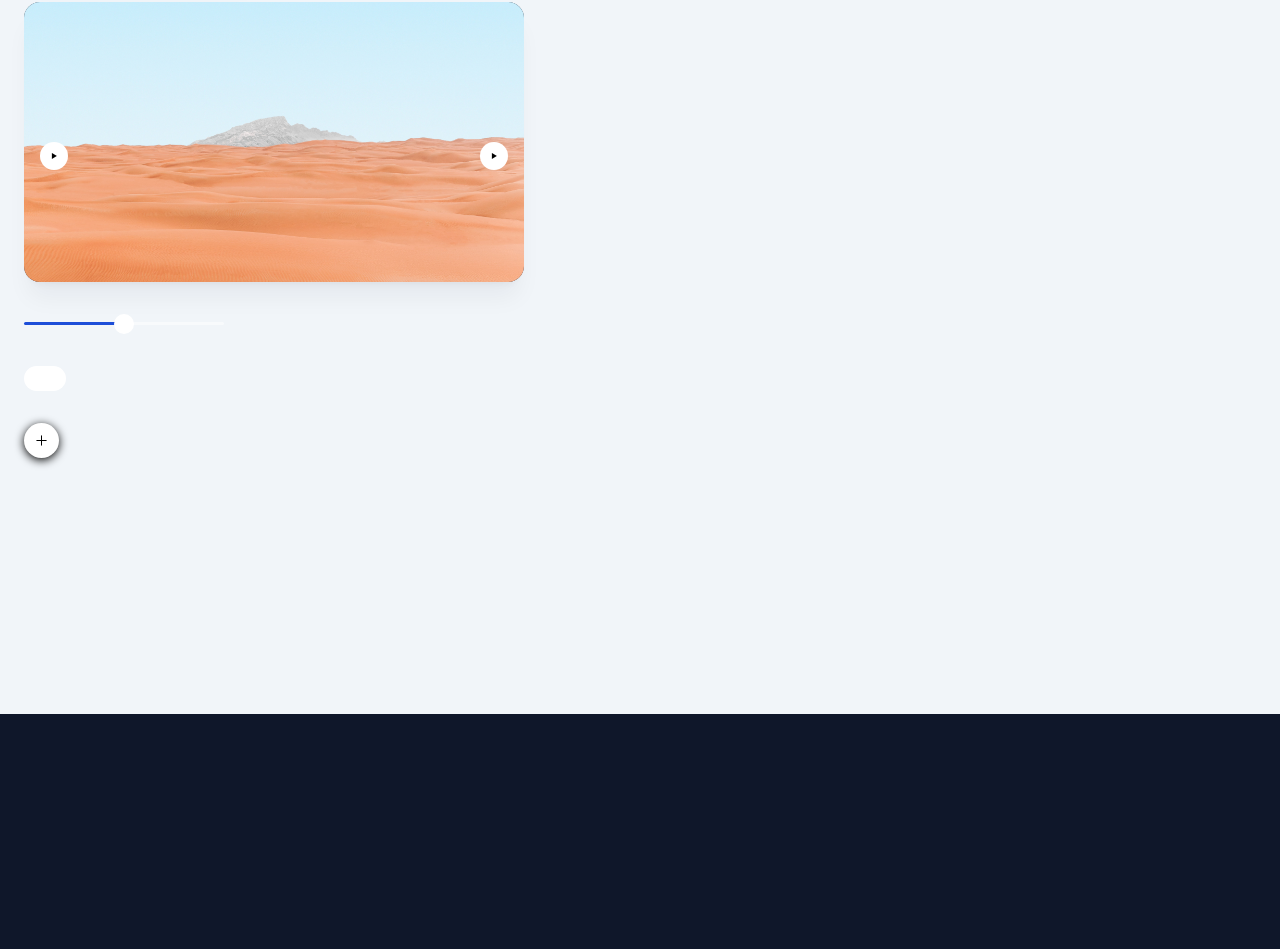
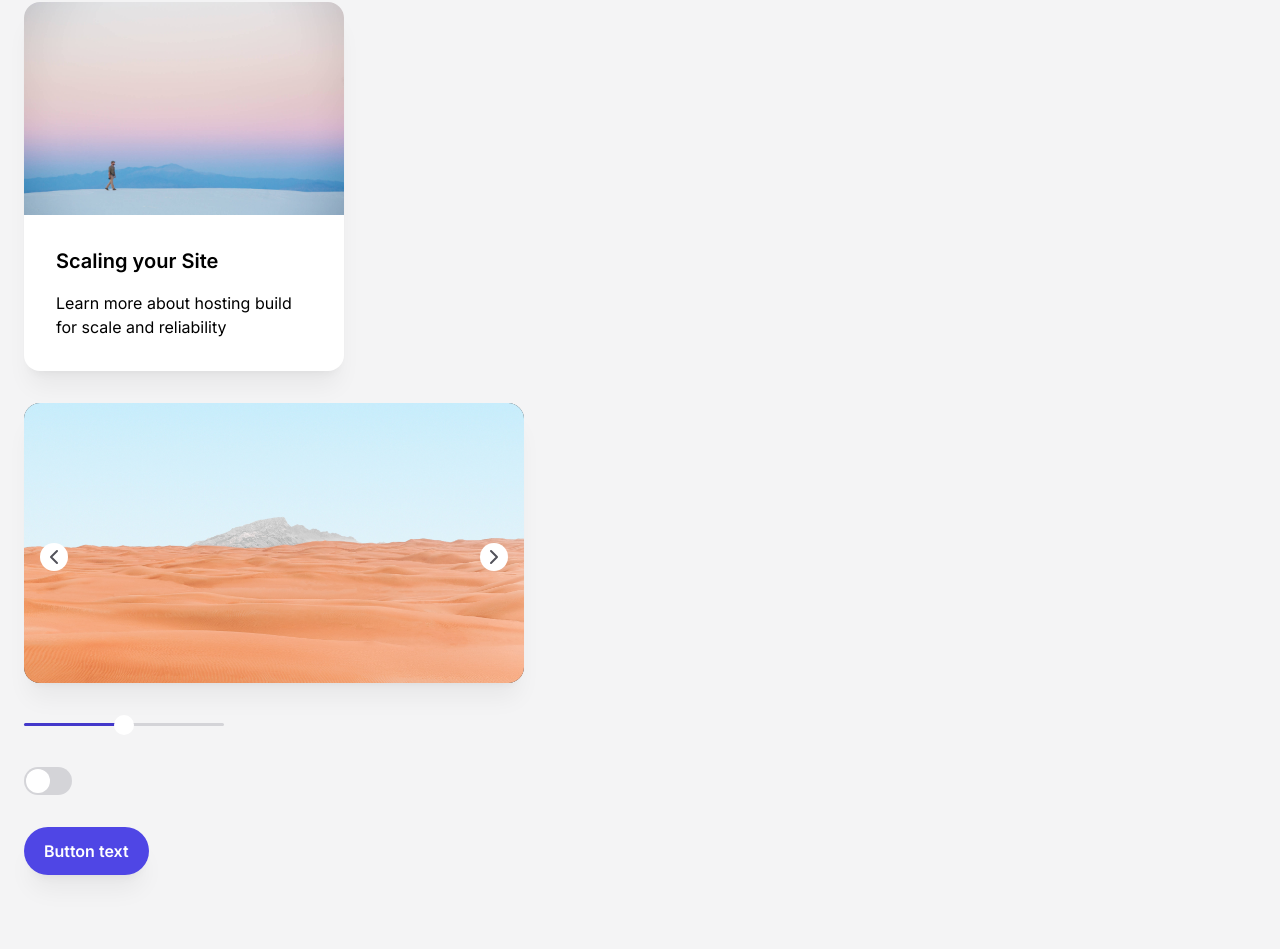
Before and after one commit to JulianFurchert/freelance-website, a Next.js app: page / in a window 1280 px wide. Shown: the part 3932-4881 px from the top of the page. Built offline with nearby package versions, Linux system fonts and the light colour scheme; a web font is replaced by a local one.

Commit message:
update design system section

```diff
--- a/package.json
+++ b/package.json
@@ -29,6 +29,7 @@
     "next": "13.2.4",
     "react": "18.2.0",
     "react-dom": "18.2.0",
+    "react-feather": "^2.0.10",
     "three": "^0.150.1",
     "typescript": "4.9.5"
   },
--- a/src/composites/SystemSection.tsx
+++ b/src/composites/SystemSection.tsx
@@ -9,7 +9,7 @@ import { LoaderDemo } from '@/demo-components/LoaderDemo'
 import { RadioGroupDemo } from '@/demo-components/RadioGroupDemo'
 import { SliderDemo } from '@/demo-components/SliderDemo'
 import { SwitchDemo } from '@/demo-components/SwitchDemo'
-import { TooltipDemo } from '@/demo-components/TooltipDemo'
+import { ButtonDemo } from '@/demo-components/ButtonDemo'
 
 export const SystemSection: React.FC = () => {
   return (
@@ -43,7 +43,7 @@ export const SystemSection: React.FC = () => {
             <SwitchDemo />
           </div>
           <div className='my-8'>
-            <TooltipDemo />
+            <ButtonDemo />
           </div>
         </div>
       </Container>
--- a/src/demo-components/AccordionDemo.tsx
+++ b/src/demo-components/AccordionDemo.tsx
@@ -1,7 +1,7 @@
 import React from 'react';
 import classNames from 'classnames';
 import * as Accordion from '@radix-ui/react-accordion';
-import { ChevronDownIcon } from '@radix-ui/react-icons';
+import { ChevronDown } from 'react-feather';
 
 export const AccordionDemo = () => (
   <Accordion.Root
@@ -59,7 +59,7 @@ const AccordionTrigger = React.forwardRef<AccordionTriggerRef, Accordion.Accordi
       ref={forwardedRef}
     >
       {children}
-      <ChevronDownIcon
+      <ChevronDown
         className="ease-[cubic-bezier(0.87,_0,_0.13,_1)] transition-transform duration-300 group-data-[state=open]:rotate-180"
         aria-hidden
       />
--- a/src/demo-components/ButtonDemo.tsx
+++ b/src/demo-components/ButtonDemo.tsx
@@ -1,7 +1,10 @@
 import React from 'react';
 
-export const CardDemo = () => (
-  <div>
-
-  </div>
+export const ButtonDemo = () => (
+  <button
+    type="button"
+    className="rounded-full shadow-xl shadow-black/5 bg-primary-600 py-3 px-5 text-base font-semibold text-white shadow-sm hover:bg-indigo-500 focus-visible:outline focus-visible:outline-2 focus-visible:outline-offset-2 focus-visible:outline-indigo-600"
+  >
+    Button text
+  </button>
 );
--- a/src/demo-components/CardDemo.tsx
+++ b/src/demo-components/CardDemo.tsx
@@ -1,7 +1,18 @@
 import React from 'react';
+import Image from 'next/image'
+
+export const images = [
+  "/images/gallery-image-2.jpg",
+  "/images/gallery-image-3.jpg",
+  "/images/gallery-image-4.jpg"
+];
 
 export const CardDemo = () => (
-  <div>
-
+  <div className='bg-white w-[320px] rounded-2xl shadow-xl shadow-black/5 overflow-hidden'>
+    <Image src={images[1]} alt="Picture of the author" width={320} height={220} />
+    <div className='p-8 flex flex-col gap-4'>
+      <h3 className='text-xl font-semibold'>Scaling your Site</h3>
+      <p className='text-base'>Learn more about hosting build for scale and reliability</p>
+    </div>
   </div>
 );
--- a/src/demo-components/GalleryDemo.tsx
+++ b/src/demo-components/GalleryDemo.tsx
@@ -2,6 +2,7 @@ import * as React from "react";
 import { useState } from "react";
 import { motion, AnimatePresence } from "framer-motion";
 // import { wrap } from "popmotion";
+import { ChevronLeft, ChevronRight } from 'react-feather';
 
 export const images = [
   "/images/gallery-image-2.jpg",
@@ -85,10 +86,10 @@ export const GalleryDemo = () => {
         />
       </AnimatePresence>
       <div className="absolute cursor-pointer bg-white top-1/2 h-7 w-7 flex justify-center items-center font-bold z-10 right-4 rounded-full" onClick={() => paginate(1)}>
-        {"‣"}
+        <ChevronRight className="text-gray-600" />
       </div>
       <div className="absolute cursor-pointer bg-white top-1/2 h-7 w-7 flex justify-center items-center font-bold z-10 left-4 rounded-full" onClick={() => paginate(-1)}>
-        {"‣"}
+        <ChevronLeft className="text-gray-600" />
       </div>
     </div>
   );
--- a/src/demo-components/SliderDemo.tsx
+++ b/src/demo-components/SliderDemo.tsx
@@ -10,7 +10,7 @@ export const SliderDemo = () => (
       step={1}
       aria-label="Volume"
     >
-      <Slider.Track className="bg-gray-50 relative grow rounded-full h-[3px]">
+      <Slider.Track className="bg-gray-300 relative grow rounded-full h-[3px]">
         <Slider.Range className="absolute bg-primary-700 rounded-full h-full" />
       </Slider.Track>
       <Slider.Thumb className="block w-5 h-5 bg-white rounded-[10px] hover:bg-violet3 focus:outline-none" />
--- a/src/demo-components/SwitchDemo.tsx
+++ b/src/demo-components/SwitchDemo.tsx
@@ -1,11 +1,20 @@
 import React from 'react';
 import * as Switch from '@radix-ui/react-switch';
+import { motion, useScroll, useTransform } from "framer-motion"
+
+const spring = {
+  type: "spring",
+  stiffness: 700,
+  damping: 30
+};
 
 export const SwitchDemo = () => (
   <form>
     <div className="flex items-center" style={{ display: 'flex', alignItems: 'center' }}>
-      <Switch.Root  className="w-[42px] h-[25px] bg-white rounded-full relative data-[state=checked]:bg-primary-700 outline-none cursor-default">
-        <Switch.Thumb className="block w-[21px] h-[21px] bg-white rounded-full transition-transform duration-100 translate-x-0.5 will-change-transform data-[state=checked]:translate-x-[19px]" />
+      <Switch.Root className="w-12 h-7 p-[2px] bg-gray-300 flex justify-start rounded-full relative data-[state=checked]:bg-primary-700 data-[state=checked]:justify-end outline-none cursor-default">
+        <Switch.Thumb asChild>
+          <motion.div layout transition={spring} className="block w-6 h-6 bg-white rounded-full"/>
+        </Switch.Thumb>
       </Switch.Root>
     </div>
   </form>
--- a/tailwind.config.js
+++ b/tailwind.config.js
@@ -11,10 +11,10 @@ module.exports = {
       sans: [ 'Inter', ...defaultTheme.fontFamily.sans ],
     },
     colors: {
-      gray: colors.slate,
-      black: colors.slate[900],
+      gray: colors.zinc,
+      black: colors.zinc[900],
       white: colors.white,
-      primary: colors.blue
+      primary: colors.indigo
     },
     container: {
       center: true,
```
Also changed, not shown: 1 other file (tests, documents, lock files or other folders).
